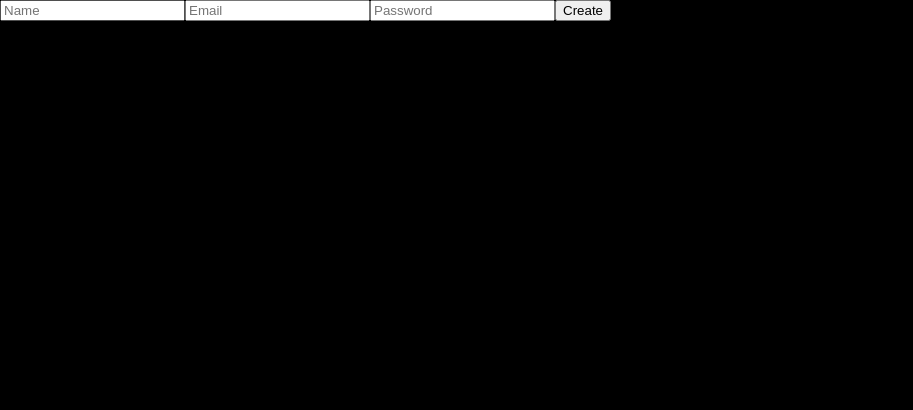
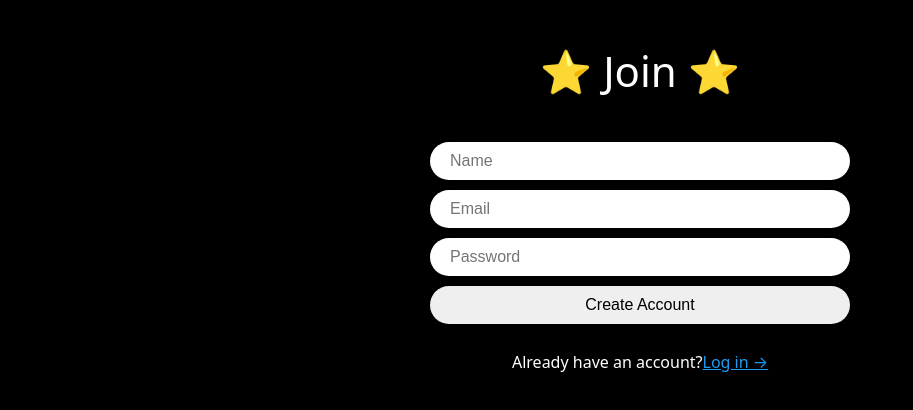
Before and after one commit to dayyypa/dayyypa-twitter, a React (Create React App) app in the folder nwitter/: page /create-account in a window 1280 px wide. Shown: the top 410 px of the page, without its empty margins (0-913 px from the left). Built offline with nearby package versions, Linux system fonts and the light colour scheme.

Commit message:
create-account / log in  page

```diff
--- a/nwitter/src/App.tsx
+++ b/nwitter/src/App.tsx
@@ -5,14 +5,20 @@ import Home from './routes/home';
 import Login from './routes/login';
 import CreateAccount from './routes/create-account';
 import reset from 'styled-reset';
-import { createGlobalStyle } from 'styled-components';
+import styled, { createGlobalStyle } from 'styled-components';
 import { useEffect, useState } from 'react';
 import LoadingScreen from './components/loading-screen';
+import { auth } from './firebase';
+import ProtectedRoute from './components/protected-route';
 
 const router = createBrowserRouter([
 	{
 		path: '/',
-		element: <Layout />,
+		element: (
+			<ProtectedRoute>
+				<Layout />
+			</ProtectedRoute>
+		),
 		children: [
 			{
 				path: '',
@@ -46,10 +52,16 @@ const GlobalStyles = createGlobalStyle`
 	}
 `;
 
+const Wrapper = styled.div`
+	height: 100vh;
+	display: flex;
+	justify-content: center;
+`;
+
 function App() {
 	const [isLoading, setLoading] = useState(true);
 	const init = async () => {
-		//wait for firebase
+		await auth.authStateReady();
 		setLoading(false);
 	};
 
@@ -58,10 +70,10 @@ function App() {
 	}, []);
 
 	return (
-		<>
+		<Wrapper>
 			<GlobalStyles />
 			{isLoading ? <LoadingScreen /> : <RouterProvider router={router} />}
-		</>
+		</Wrapper>
 	);
 }
 
--- /dev/null
+++ b/nwitter/src/components/auth-components.ts
@@ -0,0 +1,48 @@
+import { styled } from 'styled-components';
+
+export const Wrapper = styled.div`
+	height: 100%;
+	display: flex;
+	flex-direction: column;
+	align-items: center;
+	width: 420px;
+	padding: 50px 0px;
+`;
+
+export const Title = styled.h1`
+	font-size: 42px;
+`;
+
+export const Form = styled.form`
+	margin-top: 50px;
+	margin-bottom: 10px;
+	display: flex;
+	flex-direction: column;
+	gap: 10px;
+	width: 100%;
+`;
+
+export const Input = styled.input`
+	padding: 10px 20px;
+	border-radius: 50px;
+	border: none;
+	width: 100%;
+	font-size: 16px;
+	&[type='submit'] {
+		cursor: pointer;
+		&:hover {
+			opacity: 0.8;
+		}
+	}
+`;
+
+export const Error = styled.span`
+	font-weight: 600;
+	color: tomato;
+`;
+export const Switcher = styled.span`
+	margin-top: 20px;
+	a {
+		color: #1d9bf0;
+	}
+`;
--- a/nwitter/src/components/layout.tsx
+++ b/nwitter/src/components/layout.tsx
@@ -3,7 +3,6 @@ import { Outlet } from 'react-router-dom';
 export default function Layout() {
 	return (
 		<>
-			<h2>layout</h2>
 			<Outlet />
 		</>
 	);
--- /dev/null
+++ b/nwitter/src/components/protected-route.tsx
@@ -0,0 +1,11 @@
+import { Navigate } from 'react-router-dom';
+import { auth } from 'src/firebase';
+
+export default function ProtectedRoute({ children }: { children: React.ReactNode }) {
+	const user = auth.currentUser;
+	if (user === null) {
+		return <Navigate to="/login" />;
+	}
+
+	return <>{children}</>;
+}
--- a/nwitter/src/firebase.ts
+++ b/nwitter/src/firebase.ts
@@ -1,9 +1,6 @@
 // Import the functions you need from the SDKs you need
-import { initializeApp } from 'firebase/app';
-// TODO: Add SDKs for Firebase products that you want to use
-// https://firebase.google.com/docs/web/setup#available-libraries
-
-// Your web app's Firebase configuration
+import { FirebaseApp, initializeApp } from 'firebase/app';
+import { getAuth } from 'firebase/auth';
 const firebaseConfig = {
 	apiKey: 'AIzaSyBtgY1KX8xfgWo4FOFQLpJNUPKf8tcaBYw',
 	authDomain: 'nwitter-reloaded-5d787.firebaseapp.com',
@@ -15,3 +12,5 @@ const firebaseConfig = {
 
 // Initialize Firebase
 const app = initializeApp(firebaseConfig);
+
+export const auth = getAuth(app);
--- a/nwitter/src/routes/create-account.tsx
+++ b/nwitter/src/routes/create-account.tsx
@@ -1,17 +1,17 @@
+import { FirebaseError } from 'firebase/app';
+import { createUserWithEmailAndPassword, updateProfile } from 'firebase/auth';
 import { useState } from 'react';
-import { styled } from 'styled-components';
-
-const Wrapper = styled.div``;
-
-const Form = styled.form``;
-
-const Input = styled.input``;
+import { Link, useNavigate } from 'react-router-dom';
+import { Error, Form, Input, Switcher, Title, Wrapper } from 'src/components/auth-components';
+import { auth } from 'src/firebase';
 
 export default function CreateAccount() {
+	const navigate = useNavigate();
 	const [isLoading, setLoading] = useState(false);
 	const [name, setName] = useState('');
 	const [email, setEmail] = useState('');
 	const [password, setPassword] = useState('');
+	const [error, setError] = useState('');
 	const onChange = (e: React.ChangeEvent<HTMLInputElement>) => {
 		const {
 			target: { name, value }
@@ -24,9 +24,31 @@ export default function CreateAccount() {
 			setEmail(value);
 		}
 	};
+	const onSubmit = async (e: React.FormEvent<HTMLFormElement>) => {
+		e.preventDefault();
+		setError('');
+		if (isLoading || name === '' || email === '' || password === '') return;
+		try {
+			setLoading(true);
+			const credentials = await createUserWithEmailAndPassword(auth, email, password);
+			console.log(credentials.user);
+			await updateProfile(credentials.user, {
+				displayName: name
+			});
+			navigate('/');
+		} catch (e) {
+			if (e instanceof FirebaseError) {
+				setError(e.message);
+			}
+		} finally {
+			setLoading(false);
+		}
+	};
+
 	return (
 		<Wrapper>
-			<Form>
+			<Title>⭐ Join ⭐</Title>
+			<Form onSubmit={onSubmit}>
 				<Input onChange={onChange} name="name" value={name} placeholder="Name" type="text" required />
 				<Input onChange={onChange} name="email" value={email} placeholder="Email" type="email" required />
 				<Input
@@ -37,8 +59,13 @@ export default function CreateAccount() {
 					type="password"
 					required
 				/>
-				<Input type="submit" value="Create" />
+				<Input type="submit" value={isLoading ? 'Loading...' : 'Create Account'} />
 			</Form>
+			{error !== '' ? <Error>{error}</Error> : null}
+			<Switcher>
+				Already have an account?{''}
+				<Link to="/login">Log in &rarr;</Link>
+			</Switcher>
 		</Wrapper>
 	);
 }
--- a/nwitter/src/routes/home.tsx
+++ b/nwitter/src/routes/home.tsx
@@ -1,3 +1,13 @@
+import { auth } from 'src/firebase';
+
 export default function Home() {
-      return <h1>Home!!!</h1>;
+	const logOut = () => {
+		auth.signOut();
+	};
+
+	return (
+		<h1>
+			<button onClick={logOut}>Log Out</button>
+		</h1>
+	);
 }
--- a/nwitter/src/routes/login.tsx
+++ b/nwitter/src/routes/login.tsx
@@ -1,3 +1,63 @@
-export default function Login() {
-	return <h1>login</h1>;
+import { FirebaseError } from 'firebase/app';
+import { createUserWithEmailAndPassword, signInWithEmailAndPassword, updateProfile } from 'firebase/auth';
+import { useState } from 'react';
+import { Link, useNavigate } from 'react-router-dom';
+import { Error, Form, Input, Switcher, Title, Wrapper } from 'src/components/auth-components';
+import { auth } from 'src/firebase';
+
+export default function CreateAccount() {
+	const navigate = useNavigate();
+	const [isLoading, setLoading] = useState(false);
+	const [email, setEmail] = useState('');
+	const [password, setPassword] = useState('');
+	const [error, setError] = useState('');
+	const onChange = (e: React.ChangeEvent<HTMLInputElement>) => {
+		const {
+			target: { name, value }
+		} = e;
+		if (name === 'password') {
+			setPassword(value);
+		} else if (name === 'email') {
+			setEmail(value);
+		}
+	};
+	const onSubmit = async (e: React.FormEvent<HTMLFormElement>) => {
+		e.preventDefault();
+		setError('');
+		if (isLoading || email === '' || password === '') return;
+		try {
+			setLoading(true);
+			await signInWithEmailAndPassword(auth, email, password);
+			navigate('/');
+		} catch (e) {
+			if (e instanceof FirebaseError) {
+				setError(e.message);
+			}
+		} finally {
+			setLoading(false);
+		}
+	};
+
+	return (
+		<Wrapper>
+			<Title>⭐ Log Into ⭐</Title>
+			<Form onSubmit={onSubmit}>
+				<Input onChange={onChange} name="email" value={email} placeholder="Email" type="email" required />
+				<Input
+					onChange={onChange}
+					name="password"
+					value={password}
+					placeholder="Password"
+					type="password"
+					required
+				/>
+				<Input type="submit" value={isLoading ? 'Loading...' : 'Log In'} />
+			</Form>
+			{error !== '' ? <Error>{error}</Error> : null}
+			<Switcher>
+				Don't have an account?{''}
+				<Link to="/create-account">Create one &rarr;</Link>
+			</Switcher>
+		</Wrapper>
+	);
 }
```
